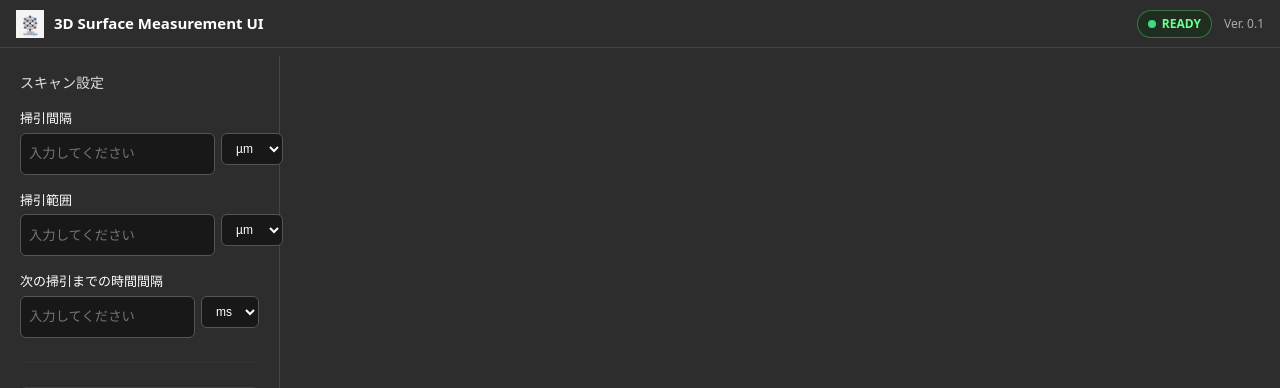
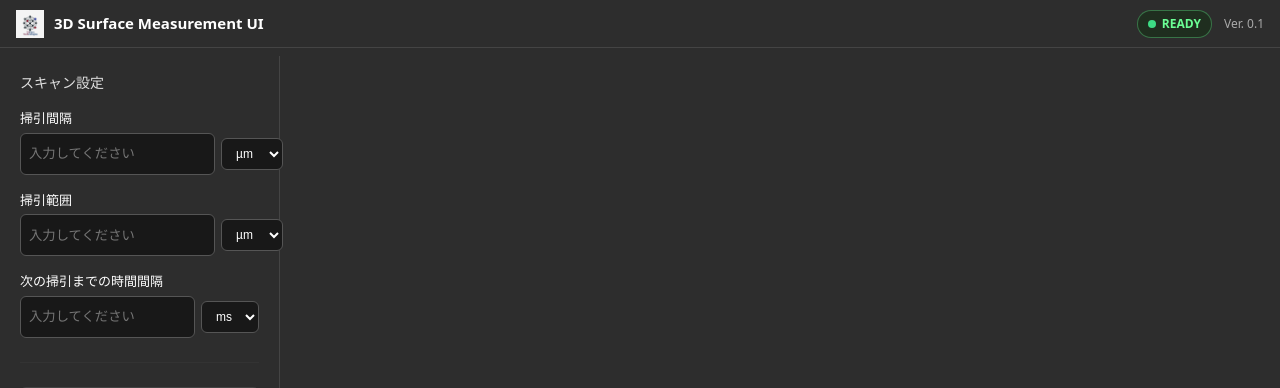
Before and after one commit to 0122POND/optical-device-ui, a React app in the folder frontend/: page / in a window 1280 px wide. Shown: the top 388 px of the page. Built offline with nearby package versions, Linux system fonts and the light colour scheme; the HTML template or start-up script is replaced by a standard one.

Commit message:
[fix] um, msの選択ボックスの位置を微調整

```diff
--- a/frontend/src/App.tsx
+++ b/frontend/src/App.tsx
@@ -384,7 +384,7 @@ useEffect(() => {
           {/* 掃引間隔 */}
           <div style={{ display: "flex", flexDirection: "column", gap: "4px" }}>
             <label style={{ fontSize: "13px" }}>掃引間隔</label>
-            <div style={{ display: "flex", gap: "6px" }}>
+            <div style={{ display: "flex", gap: "6px", alignItems: "center"}}>
               <input
                 type="text"
                 placeholder="入力してください"
@@ -415,7 +415,7 @@ useEffect(() => {
           {/* 掃引範囲 */}
           <div style={{ display: "flex", flexDirection: "column", gap: "4px" }}>
             <label style={{ fontSize: "13px" }}>掃引範囲</label>
-            <div style={{ display: "flex", gap: "6px" }}>
+            <div style={{ display: "flex", gap: "6px", alignItems: "center" }}>
               <input
                 type="text"
                 placeholder="入力してください"
@@ -445,7 +445,7 @@ useEffect(() => {
           {/* 次の掃引までの時間間隔 */}
           <div style={{ display: "flex", flexDirection: "column", gap: "4px" }}>
             <label style={{ fontSize: "13px" }}>次の掃引までの時間間隔</label>
-            <div style={{ display: "flex", gap: "6px" }}>
+            <div style={{ display: "flex", gap: "6px", alignItems: "center"}}>
               <input
                 type="text"
                 placeholder="入力してください"
```
